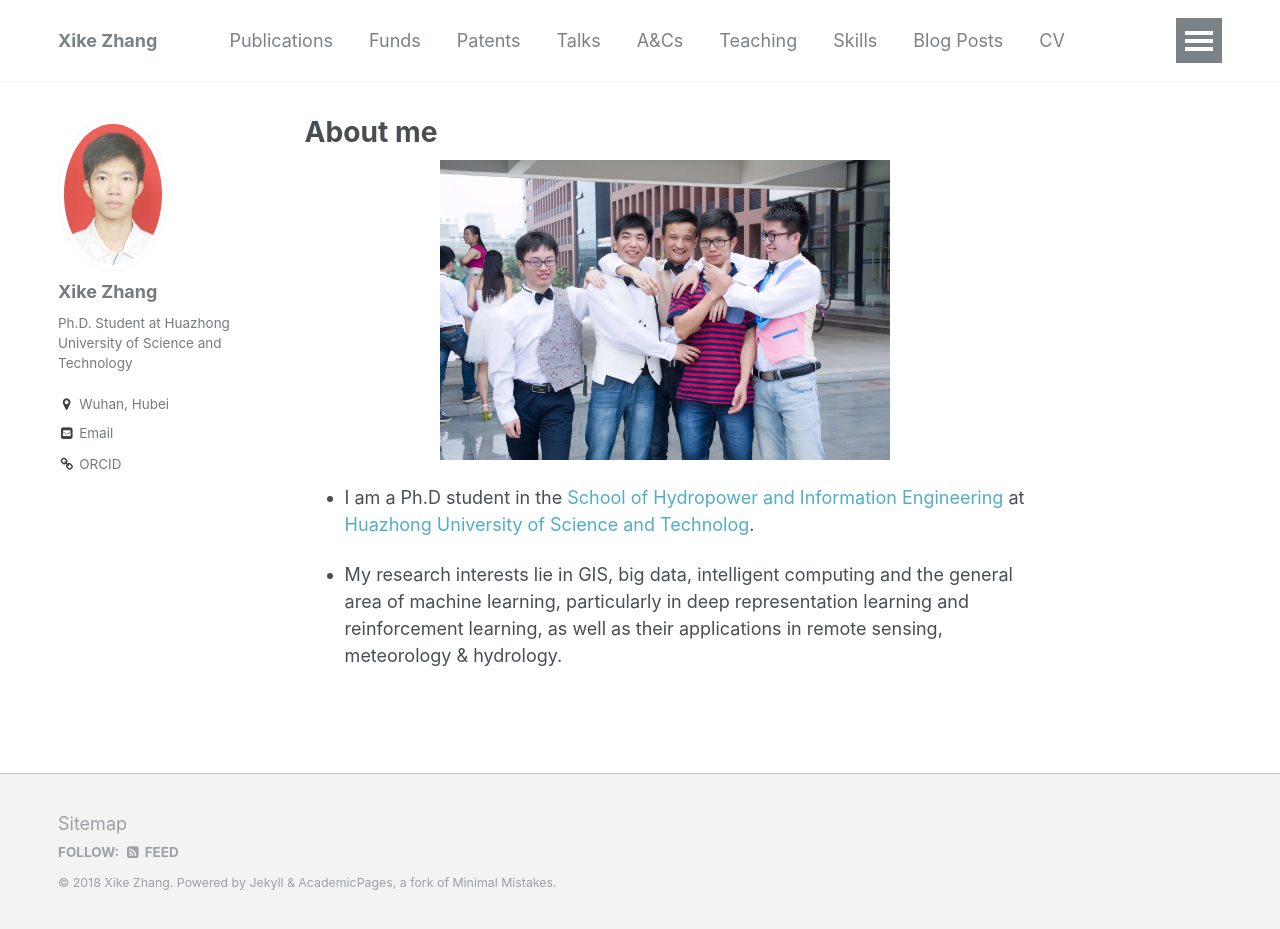
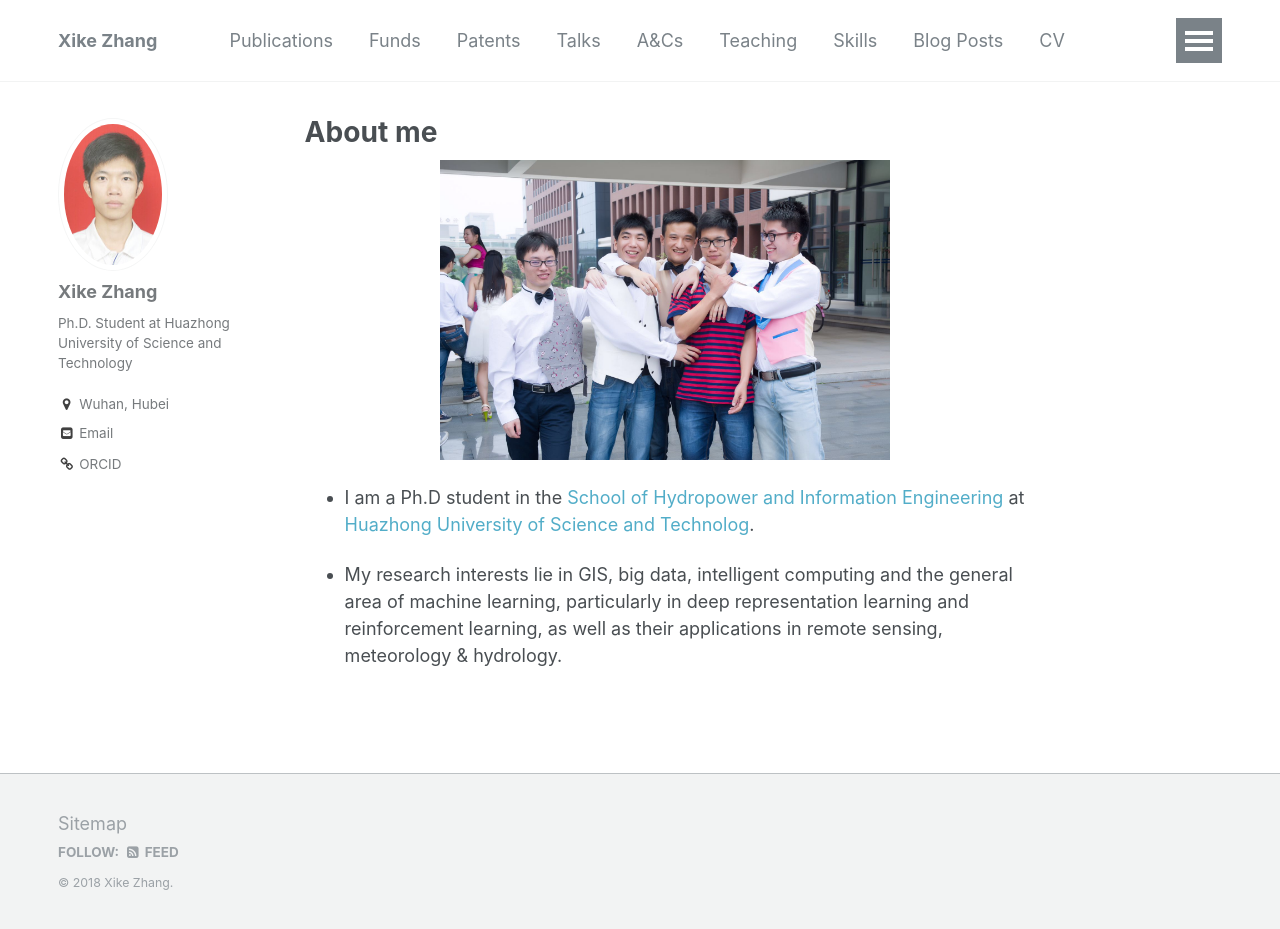
Before and after one commit to kokocheung/XikeZhang.github.io, a Jekyll site: the page built from _pages/about.md, in a window 1280 px wide and 929 px high. Built offline with Jekyll 4.4.1, drawn with Linux system fonts in a browser that asks for light colours.

Commit message:
Update footer.html

```diff
--- a/_includes/footer.html
+++ b/_includes/footer.html
@@ -21,4 +21,4 @@
   </ul>
 </div>
 
-<div class="page__footer-copyright">&copy; {{ site.time | date: '%Y' }} {{ site.name | default: site.title }}. {{ site.data.ui-text[site.locale].powered_by | default: "Powered by" }} <a href="http://jekyllrb.com" rel="nofollow">Jekyll</a> &amp; <a href="https://github.com/academicpages/academicpages.github.io">AcademicPages</a>, a fork of <a href="https://mademistakes.com/work/minimal-mistakes-jekyll-theme/" rel="nofollow">Minimal Mistakes</a>.</div>
+<div class="page__footer-copyright">&copy; {{ site.time | date: '%Y' }} {{ site.name | default: site.title }}. <!--{{ site.data.ui-text[site.locale].powered_by | default: "Powered by" }} <a href="http://jekyllrb.com" rel="nofollow">Jekyll</a> &amp; <a href="https://github.com/academicpages/academicpages.github.io">AcademicPages</a>, a fork of <a href="https://mademistakes.com/work/minimal-mistakes-jekyll-theme/" rel="nofollow">Minimal Mistakes</a>.--></div>
```
